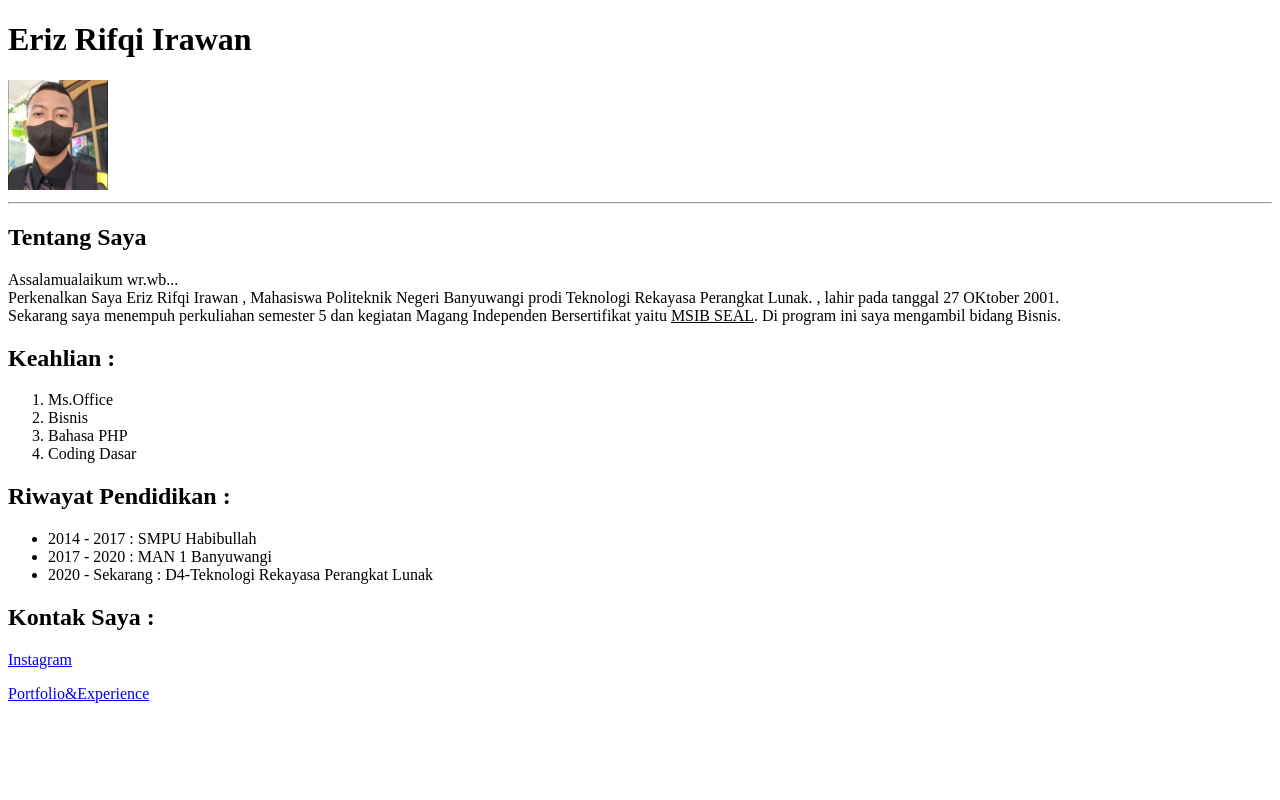
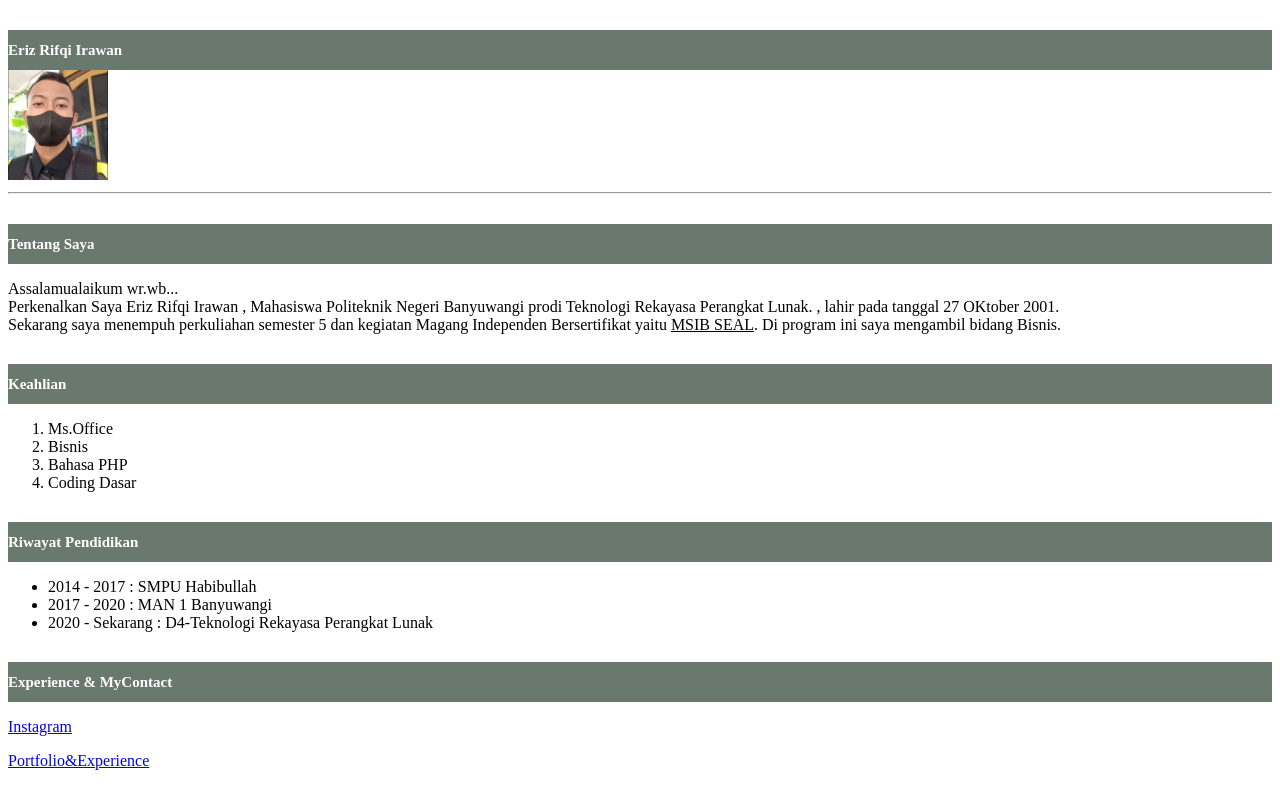
Before and after one commit to erizbaliwangi/erizbaliwangi.github.io, a plain HTML site: page biodata_perbaikan.html in a window 1280 px wide. Drawn offline with Linux system fonts and the light colour scheme.

Commit message:
tambah CSS

```diff
--- /dev/null
+++ b/biodata.css
@@ -0,0 +1,21 @@
+h1 {
+  background-color: #6a796e;
+  color: WHITE;
+  line-height: 40px;
+  text-align: left;
+
+  font-size: 15px;
+  margin: auto;
+  margin-top: 30px;
+}
+
+h2 {
+  background-color: #6a796e;
+  color: WHITE;
+  line-height: 40px;
+  text-align: left;
+
+  font-size: 15px;
+  margin: auto;
+  margin-top: 30px;
+}
--- a/biodata_perbaikan.html
+++ b/biodata_perbaikan.html
@@ -2,6 +2,7 @@
 <html>
   <body>
     <title>Biodata</title>
+    <link rel="Stylesheet" href="biodata.css" />
     <h1>Eriz Rifqi Irawan</h1>
     <img src="eriz2.jpeg" width="100" />
     <hr />
@@ -11,20 +12,20 @@
       Perkenalkan Saya Eriz Rifqi Irawan , Mahasiswa Politeknik Negeri Banyuwangi prodi Teknologi Rekayasa Perangkat Lunak. , lahir pada tanggal 27 OKtober 2001. <br />Sekarang saya menempuh perkuliahan semester 5 dan kegiatan Magang
       Independen Bersertifikat yaitu <u>MSIB SEAL</u>. Di program ini saya mengambil bidang Bisnis.
     </p>
-    <h2>Keahlian :</h2>
+    <h2>Keahlian</h2>
     <ol>
       <li>Ms.Office</li>
       <li>Bisnis</li>
       <li>Bahasa PHP</li>
       <li>Coding Dasar</li>
     </ol>
-    <h2>Riwayat Pendidikan :</h2>
+    <h2>Riwayat Pendidikan</h2>
     <ul>
       <li>2014 - 2017 : SMPU Habibullah</li>
       <li>2017 - 2020 : MAN 1 Banyuwangi</li>
       <li>2020 - Sekarang : D4-Teknologi Rekayasa Perangkat Lunak</li>
     </ul>
-    <h2>Kontak Saya :</h2>
+    <h2>Experience & MyContact</h2>
     <p><a href="https://www.instagram.com/erizirawan_/">Instagram</a></p>
     <p><a href="http://127.0.0.1:5500/fortopolio.html">Portfolio&Experience </a></p>
   </body>
--- a/fortpolio.css
+++ /dev/null
@@ -1,15 +0,0 @@
-h1 {
-  width: 150px;
-  height: 50px;
-  padding: 3px 10px;
-  background-color: #90d6a2;
-  color: WHITE;
-  line-height: 50px;
-  text-align: center;
-  border-radius: 0.5em;
-  font-size: 20px;
-  margin: auto;
-  margin-top: 45px;
-  transition-property: Resti();
-  transition-duration: 1s;
-}
--- /dev/null
+++ b/html_css.css
@@ -0,0 +1,21 @@
+h1 {
+  background-color: #6a796e;
+  color: WHITE;
+  line-height: 40px;
+  text-align: left;
+
+  font-size: 15px;
+  margin: auto;
+  margin-top: 20px;
+}
+
+h2 {
+  background-color: #6a796e;
+  color: WHITE;
+  line-height: 40px;
+  text-align: left;
+
+  font-size: 15px;
+  margin: auto;
+  margin-top: 40px;
+}
```
Also changed, not shown: fortopolio.html (+2 -0 lines), bali.png (added).
